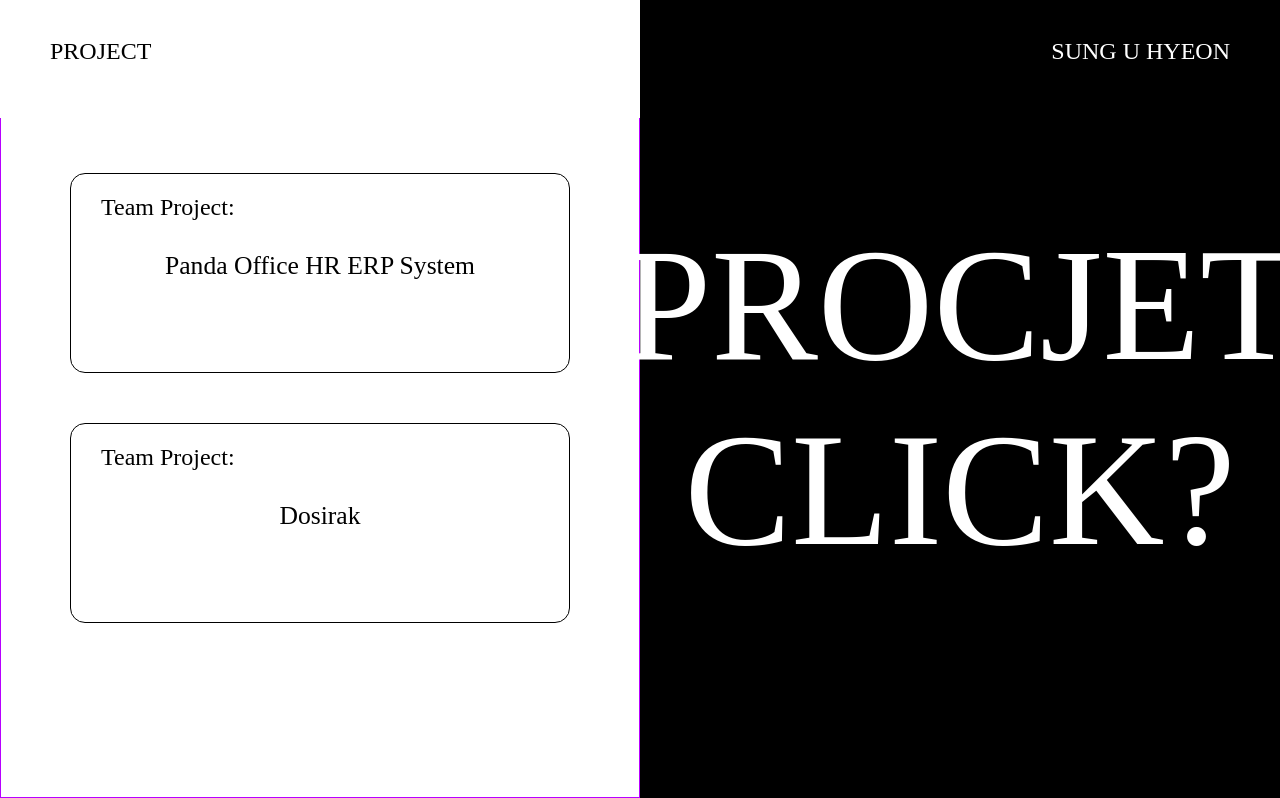
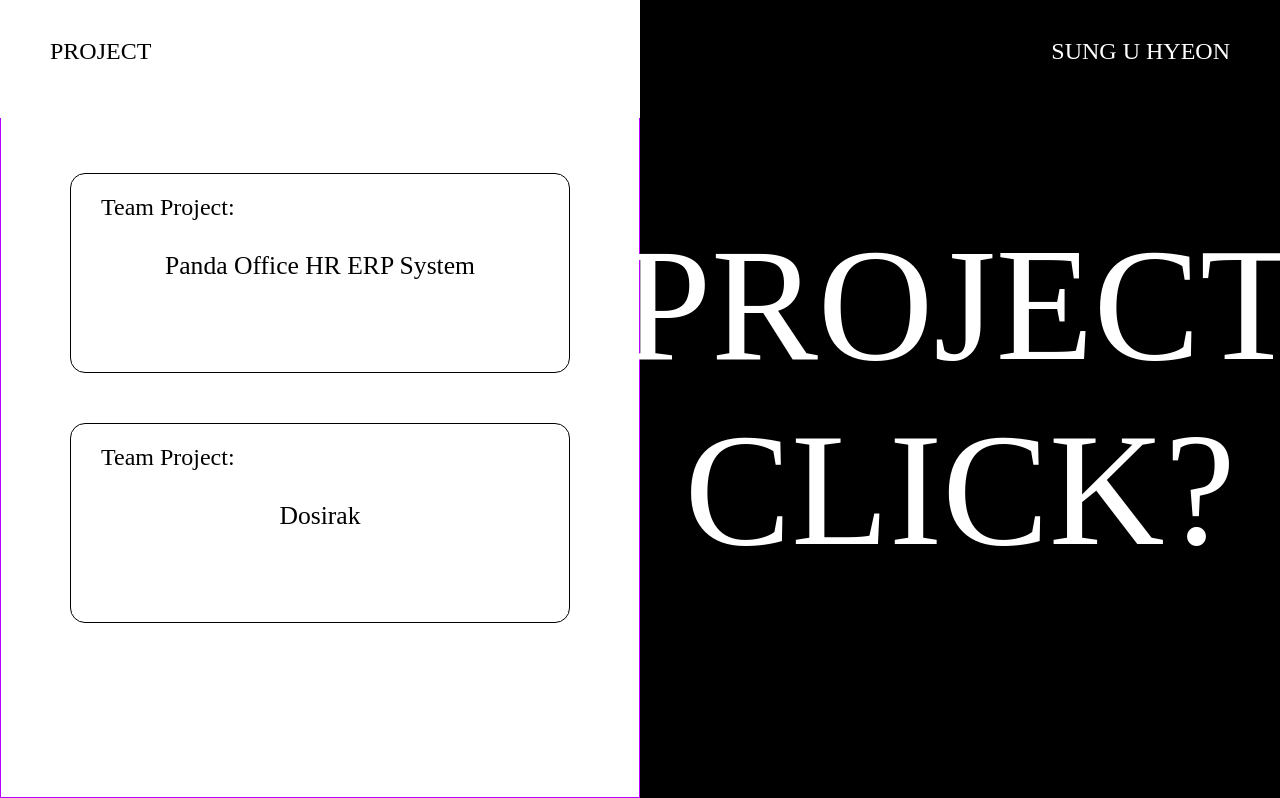
Before and after one commit to sunguh0904/sunguh0904.github.io, a React (Create React App) app: page / in a window 1280 px wide. Shown: the part 1602-2400 px from the top of the page. Built offline with nearby package versions, Linux system fonts and the light colour scheme.

Commit message:
#14 update 프로젝트 디폴트 페이지 오타 수정

```diff
--- a/src/pages/Project.js
+++ b/src/pages/Project.js
@@ -64,7 +64,7 @@ const Projcet = () => {
                         {
                             !isTrueErp && !isTrueDosirak &&
                             <div className='project-default'>
-                                <p>PROCJET</p>
+                                <p>PROJECT</p>
                                 <p>CLICK?</p>
                             </div>
                         }
```
